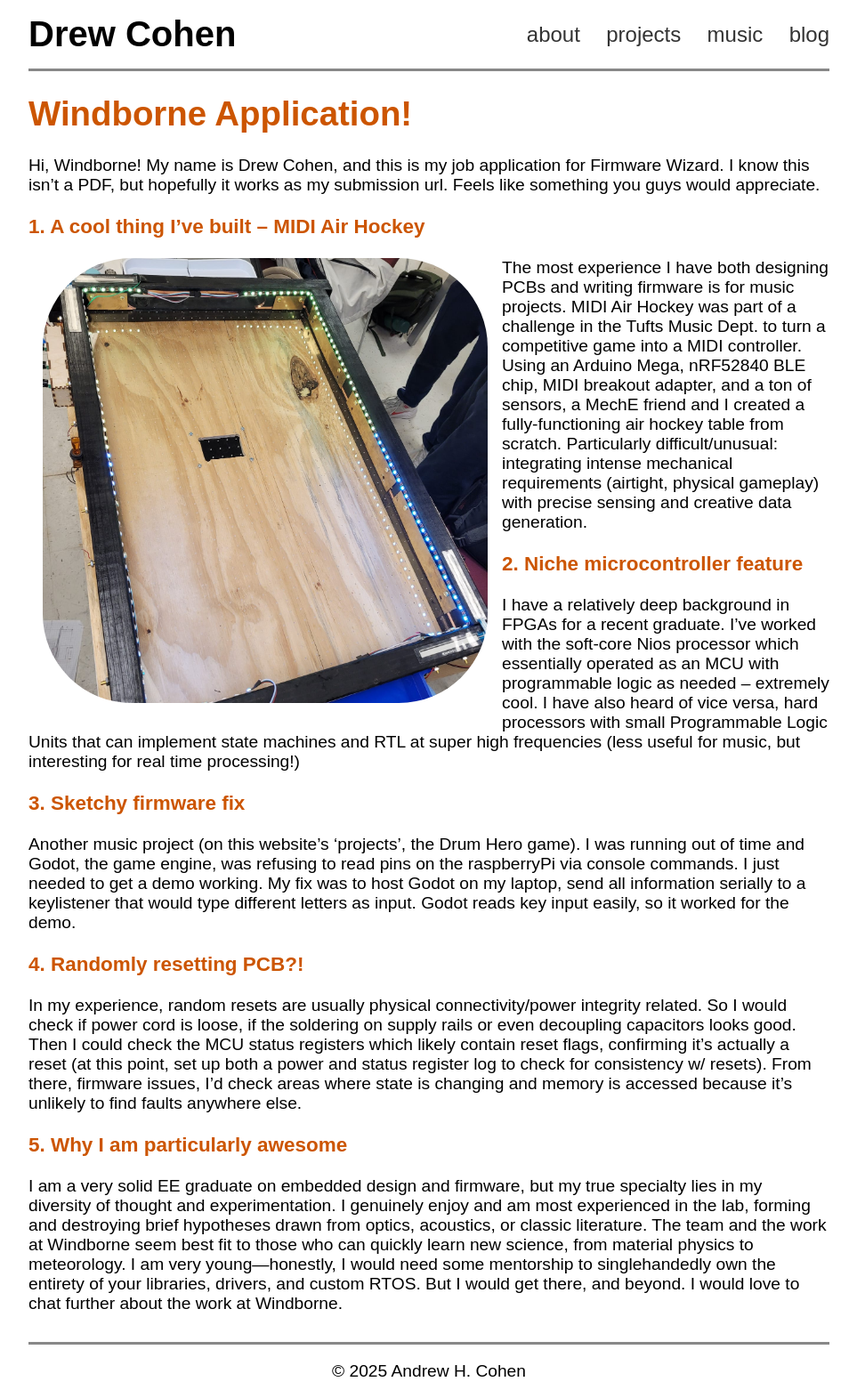
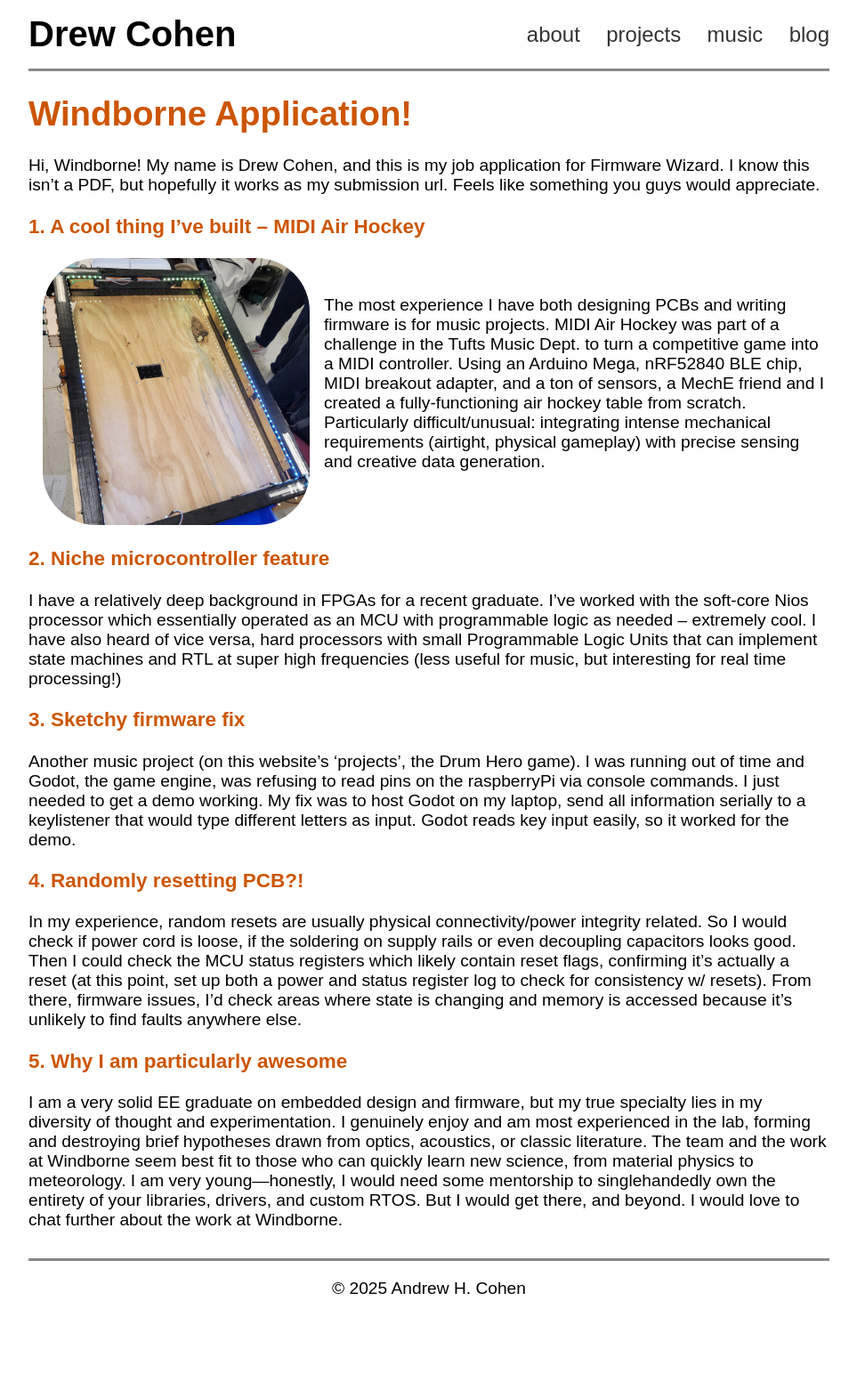
Before and after one commit to guanadrew/guanadrew.github.io, a Jekyll site: the page built from windborne.md, in a window 1280 px wide. Shown: the whole page at 89% size, without its empty margins (158-1121 px from the left). Built offline with Jekyll 4.4.1, drawn with Linux system fonts in a browser that asks for light colours; after the commit the page ends 1478 px from its top, so only the background shows below that.

Commit message:
Fixed windborne picture formatting

```diff
--- a/windborne.md
+++ b/windborne.md
@@ -10,10 +10,14 @@ Hi, Windborne! My name is Drew Cohen, and this is my job application for Firmwar
 ### 1. A cool thing I've built – MIDI Air Hockey
 
 <img src="{{ '/assets/images/midi-table.JPG' | relative_url }}"
-     style="float:left; width:500px; height:500px; margin:0 1rem 1.5rem 1rem;"
+     style="float:left; width:300px; height:300px; margin:0 1rem 1.5rem 1rem;"
      alt="MIDI Table" />
 
+<br/>
+
 The most experience I have both designing PCBs and writing firmware is for music projects. MIDI Air Hockey was part of a challenge in the Tufts Music Dept. to turn a competitive game into a MIDI controller. Using an Arduino Mega, nRF52840 BLE chip, MIDI breakout adapter, and a ton of sensors, a MechE friend and I created a fully-functioning air hockey table from scratch. Particularly difficult/unusual: integrating intense mechanical requirements (airtight, physical gameplay) with precise sensing and creative data generation.
+
+<br/><br/>
 
 ### 2. Niche microcontroller feature
 
```
